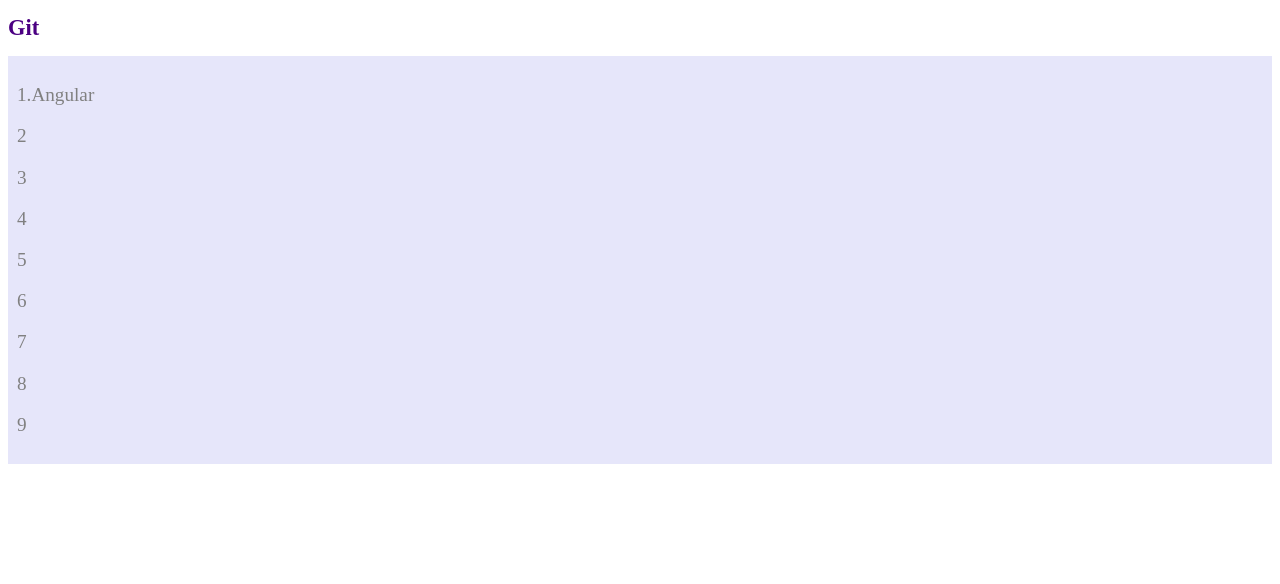
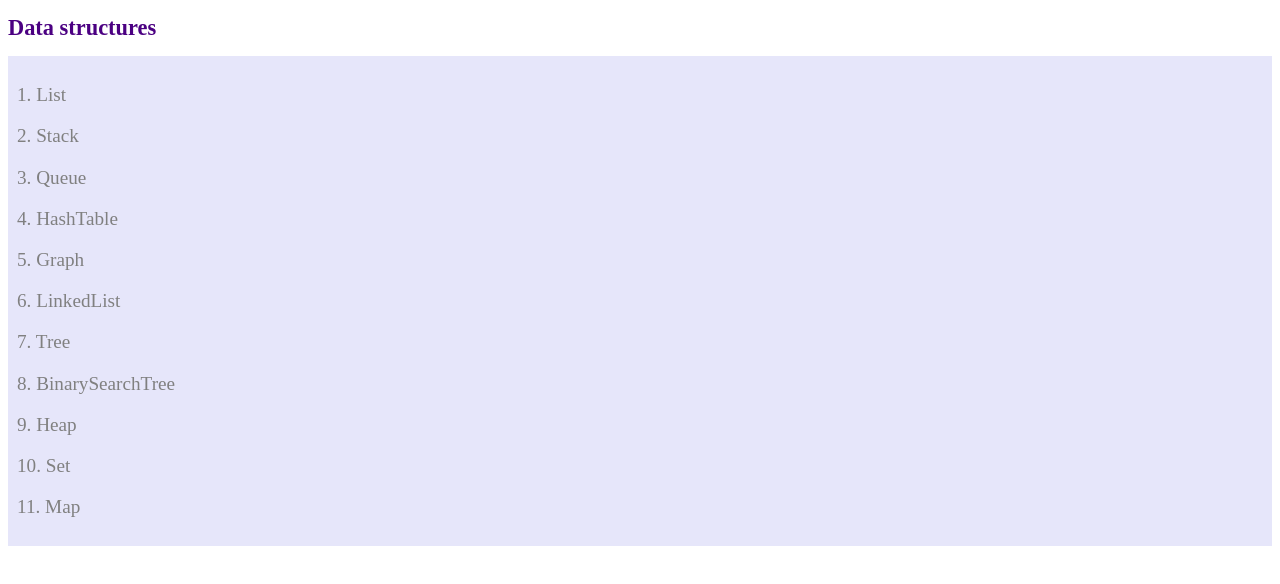
Before and after one commit to 999Andr/work, a plain HTML site: page index.html in a window 1280 px wide. Drawn offline with Linux system fonts and the light colour scheme.

Commit message:
Data structures

```diff
--- a/index.html
+++ b/index.html
@@ -8,19 +8,21 @@
 	<link href="styles/styles.css" rel="stylesheet" type="text/css">
 </head>
 <body>
-  <h1>Git</h1>
+  <h1>Data structures</h1>
   <div class="container">
   	<div class="note">
-  	  <p>1.Angular</p>
-  	  <p>2</p>
-  	  <p>3</p>
-  	  <p>4</p>
-  	  <p>5</p>
-  	  <p>6</p>
-  	  <p>7</p>
+  	  <p>1. List</p>
+  	  <p>2. Stack </p>
+  	  <p>3. Queue</p>
+  	  <p>4. HashTable</p>
+  	  <p>5. Graph</p>
+  	  <p>6. LinkedList</p>
+  	  <p>7. Tree</p>
 
-  	  <p>8</p>
-  	  <p>9</p>
+  	  <p>8. BinarySearchTree</p>
+  	  <p>9. Heap</p>
+      <p>10. Set</p>
+      <p>11. Map</p>
   	</div>
   </div>
 </body>
```
